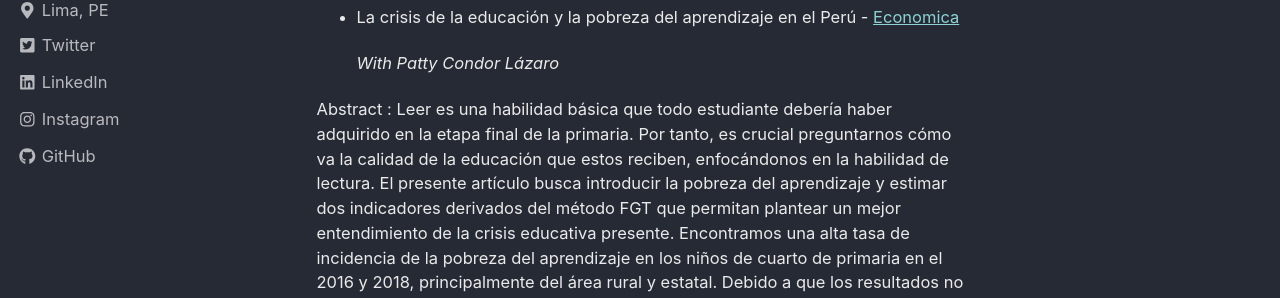
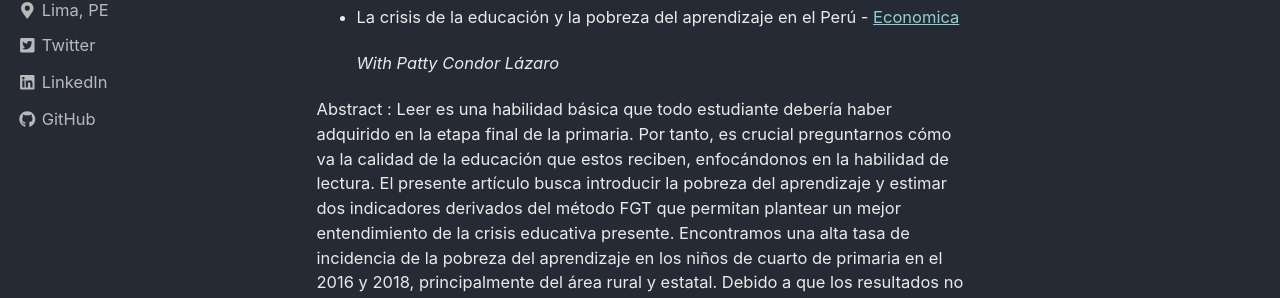
Before and after one commit to stephyriega/stephyriega.github.io, a Jekyll site: the page built from _pages/projects.md, in a window 1280 px wide. Shown: the part 413-711 px from the top of the page. Built offline with Jekyll 4.4.1, drawn with Linux system fonts in a browser that asks for light colours; nearby versions of some CDN libraries.

Commit message:
Update _config.yml

```diff
--- a/_config.yml
+++ b/_config.yml
@@ -102,7 +102,7 @@ author:
   gitlab           :
   google_plus      :
   keybase          :
-  instagram        : ""
+  instagram        :
   lastfm           :
   linkedin         : "stephy-r-17a984123/" # "john-doe-12345678" (the last part of your profile url, e.g. https://www.linkedin.com/in/john-doe-12345678)
   pinterest        :
```
